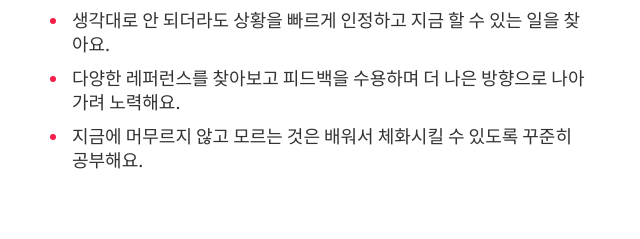
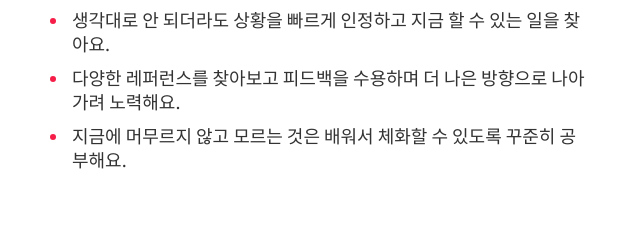
Before and after one commit to nakyung-project/NK_PORTFOLIO, a plain HTML site: page index.html in a window 1280 px wide. Shown: the part 1361-1600 px from the top of the page, 605-1245 px from the left. Drawn offline with nearby package versions, Linux system fonts and the light colour scheme; files whose address does not match are found by name; a web font is replaced by a local one.

Commit message:
Add files via upload

```diff
--- a/index.html
+++ b/index.html
@@ -97,7 +97,7 @@
                     <li>처음 하는 일도 '뭐라도 해보자'라고 생각하고 실행해요. </li>
                     <li>생각대로 안 되더라도 상황을 빠르게 인정하고 지금 할 수 있는 일을 찾아요.</li>
                     <li>다양한 레퍼런스를 찾아보고 피드백을 수용하며 더 나은 방향으로 나아가려 노력해요.</li>
-                    <li>지금에 머무르지 않고 모르는 것은 배워서 체화시킬 수 있도록 꾸준히 공부해요.</li>
+                    <li>지금에 머무르지 않고 모르는 것은 배워서 체화할 수 있도록 꾸준히 공부해요.</li>
                 </ul>
                 <div class="h-50"></div> <img src="" width="230" alt="" />
                 <div class="h-50"></div>
```
